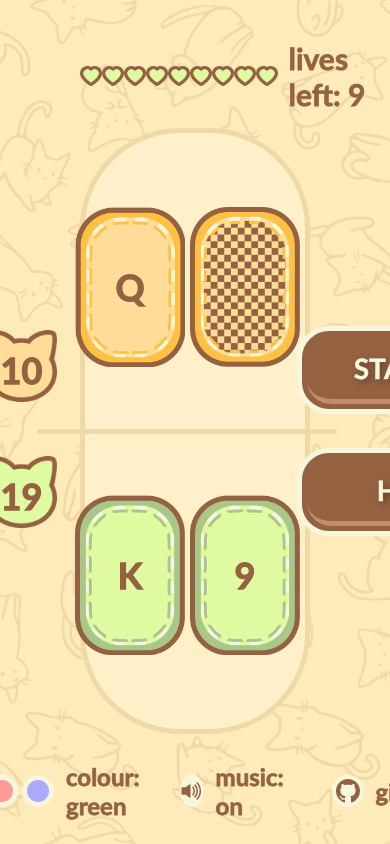
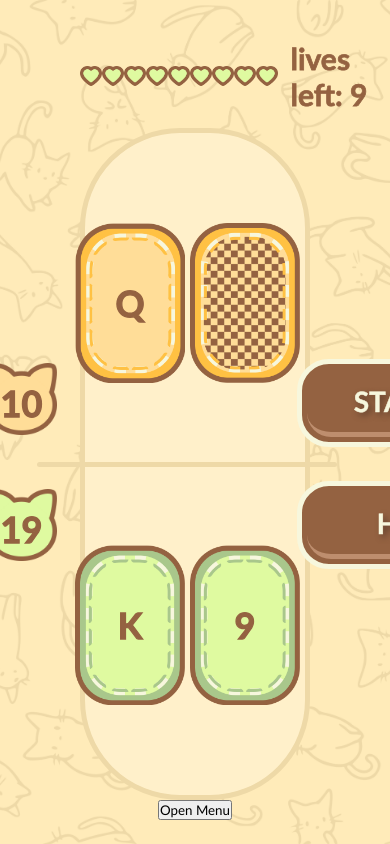
Before and after one commit to ninaespiritu/Catjack, a React (Create React App) app: page / in a window 390 px wide. Both pictures are taken after a click on the button "PLAY NOW". Shown: the top 844 px of the page. Built offline with nearby package versions, Linux system fonts and the light colour scheme; a web font is replaced by a local one.

Commit message:
Update Footer to toggle open/close on smaller screens

```diff
--- a/src/components/Footer.js
+++ b/src/components/Footer.js
@@ -1,5 +1,7 @@
 import "../styles/Footer.css";
-import { BsVolumeUpFill, BsVolumeMuteFill, BsGithub } from "react-icons/bs";
+import { BsGithub } from "react-icons/bs";
+import { FaPlayCircle, FaPauseCircle } from "react-icons/fa";
+import { useState } from "react";
 
 const Footer = ({
 	musicToggle,
@@ -10,8 +12,16 @@ const Footer = ({
 	cardPink,
 	cardPurple,
 }) => {
+	const [open, setOpen] = useState(false);
+
+	// FUNCTION: Toggle open/close footer menu on smaller devices
+	const handleOpen = () => {
+		setOpen(!open);
+	};
+
 	return (
-		<footer className="footer">
+		<footer>
+			<div className={open ? "footer-menu active" : "footer-menu"}>
 				<div className="footer-group">
 					<div className="footer-icon">
 						<button
@@ -37,9 +47,12 @@ const Footer = ({
 					</p>
 				</div>
 
-			<div className="footer-group" onClick={() => musicToggle()}>
+				<div
+					className="footer-group music"
+					onClick={() => musicToggle()}
+				>
 					<div className="footer-icon react">
-					{musicPlaying ? <BsVolumeUpFill /> : <BsVolumeMuteFill />}
+						{musicPlaying ? <FaPlayCircle /> : <FaPauseCircle />}
 					</div>
 					<p>music: {musicPlaying ? "on" : "off"}</p>
 				</div>
@@ -56,6 +69,11 @@ const Footer = ({
 						<p>github</p>
 					</a>
 				</div>
+			</div>
+
+			<div className="hamburger" onClick={handleOpen}>
+				<button>{open ? "Close Menu" : "Open Menu"}</button>
+			</div>
 		</footer>
 	);
 };
--- a/src/styles/Card.css
+++ b/src/styles/Card.css
@@ -2,6 +2,8 @@
   margin: 0 2.5px;
   width: 110px;
   height: 160px;
+  /* width: 7.2vw;
+  height: 10.8vw; */
   display: flex;
   flex-direction: column;
   align-items: center;
--- a/src/styles/Catjack.css
+++ b/src/styles/Catjack.css
@@ -21,7 +21,7 @@
   display: flex;
 }
 .cat-lives h3 {
-  margin: 0 0 0 10px;
+  margin: 0 0 0 12px;
 }
 .cat-life {
   width: 28px;
--- a/src/styles/Footer.css
+++ b/src/styles/Footer.css
@@ -1,4 +1,9 @@
 footer {
+  display: flex;
+  justify-content: center;
+  align-items: center;
+}
+.footer-menu {
   margin: 28px 0 0;
   display: flex;
   justify-content: center;
@@ -15,6 +20,9 @@ footer {
 }
 .footer-group:hover {
   cursor: pointer;
+}
+.footer-group.music {
+  width: 150px;
 }
 .footer-icon {
   margin: 0 12px 0 0;
@@ -44,3 +52,36 @@ footer {
 .card-purple {
   background-color: var(--color-purple-dark);
 }
+.hamburger {
+  z-index: 10000;
+  display: none;
+  cursor: pointer;
+}
+
+/* MEDIA QUERIES */
+
+@media screen and (max-width: 1024px) {
+  .footer-menu {
+    padding: 20px;
+    z-index: 9999;
+    position: fixed;
+    top: -100%;
+    flex-direction: column;
+    border: 5px solid var(--color-beige-dark);
+    border-radius: 32px;
+    background-color: var(--color-beige);
+    transition: 0.5s;
+  }
+  .footer-menu.active {
+    top: 0;
+  }
+  .hamburger {
+    display: flex;
+  }
+}
+
+/* @media screen and (max-width: 600px) {
+  .nav-menu {
+    width: 100%;
+  }
+} */
```
Also changed, not shown: src/App.css (line endings or trailing spaces). Lines whose indentation alone changed are shown as unchanged.
